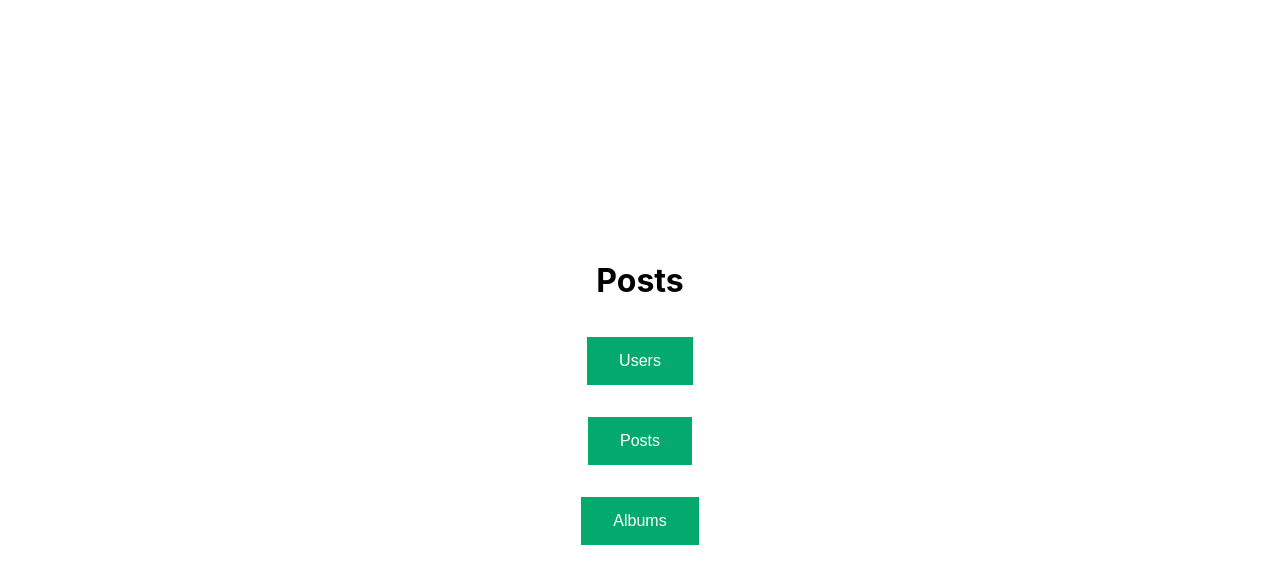
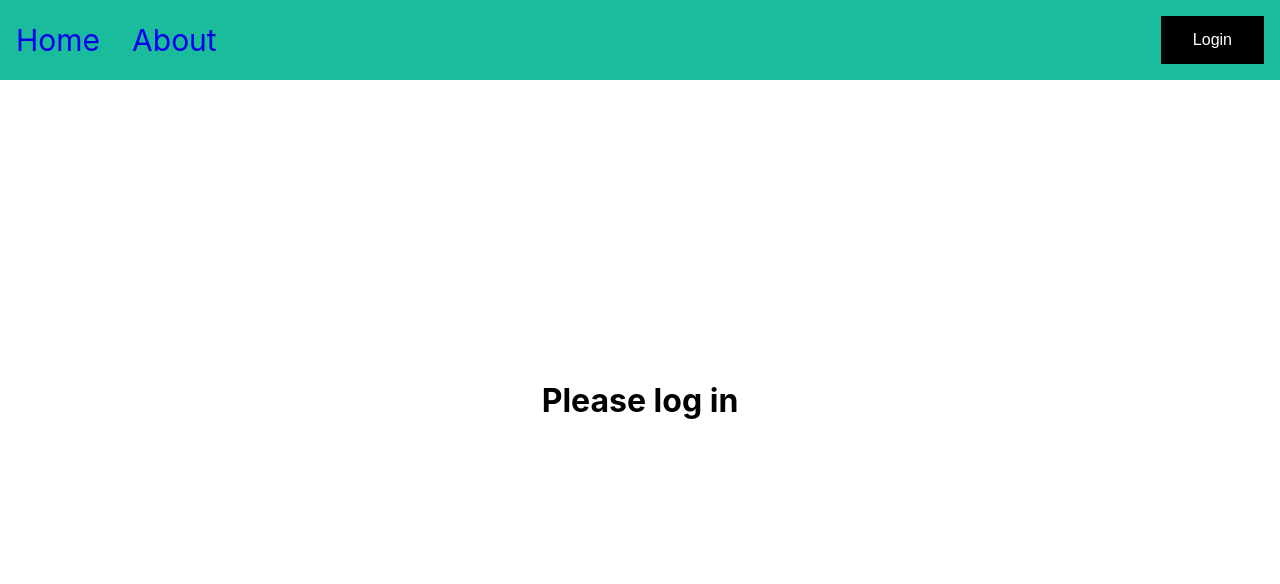
Before and after one commit to shanyaverma03/HooksDemo, a React (Create React App) app: page / in a window 1280 px wide. Shown: the top 584 px of the page. Built offline with nearby package versions, Linux system fonts and the light colour scheme; no server answers.

Commit message:
Context demo- convert Header to class-based and then use context

```diff
--- a/src/App.js
+++ b/src/App.js
@@ -14,6 +14,7 @@ import WithoutCustomHooks from "./components/customHooksDemo/WithoutCustomHooks"
 import CustomHooks from "./components/customHooksDemo/CustomHooks";
 import State from "./components/State";
 import UseEffectClassBased from "./components/EffectDemo/UseEffectClassBased";
+import HeaderClassBased from "./components/ContextDemo/HeaderClassBased";
 
 function App() {
   const [isLoggedIn, setIsLoggedIn] = useState(
@@ -21,14 +22,14 @@ function App() {
   );
 
   return (
-    // <AuthContext.Provider value={{ isLoggedIn, setIsLoggedIn }}>
-    //   <Header />
-    //   <Homepage />
-    // </AuthContext.Provider>
+    <AuthContext.Provider value={{ isLoggedIn, setIsLoggedIn }}>
+      {/* <Header /> */}
+      <HeaderClassBased />
+      <Homepage />
+    </AuthContext.Provider>
     // <StateReducer />
     // <StateReducerPayload />
     // <UseEffectDemo />
-    <UseEffectClassBased />
     // <UseMemoDemo />
     // <ReferentialEquality />
     // <UseCallbackDemo />
--- /dev/null
+++ b/src/components/ContextDemo/HeaderClassBased.js
@@ -0,0 +1,43 @@
+import { Component } from "react";
+
+import AuthContext from "../../store/AuthContext";
+import classes from "./Header.module.css";
+
+class HeaderClassBased extends Component {
+  static contextType = AuthContext;
+  render() {
+    return (
+      <header className={classes.header}>
+        <div className={classes.nav}>
+          <a href="/">Home</a>
+          <a href="/">About</a>
+          {this.context.isLoggedIn && <a href="/">Favourites</a>}
+        </div>
+        <div>
+          {!this.context.isLoggedIn && (
+            <button
+              onClick={() => {
+                localStorage.setItem("isLoggedIn", true);
+                this.context.setIsLoggedIn(true);
+              }}
+            >
+              Login
+            </button>
+          )}
+          {this.context.isLoggedIn && (
+            <button
+              onClick={() => {
+                localStorage.setItem("isLoggedIn", false);
+                this.context.setIsLoggedIn(false);
+              }}
+            >
+              Logout
+            </button>
+          )}
+        </div>
+      </header>
+    );
+  }
+}
+
+export default HeaderClassBased;
```
